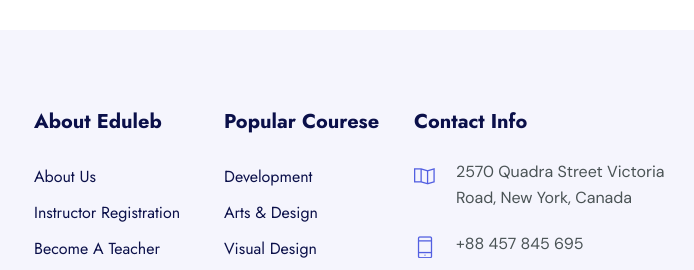
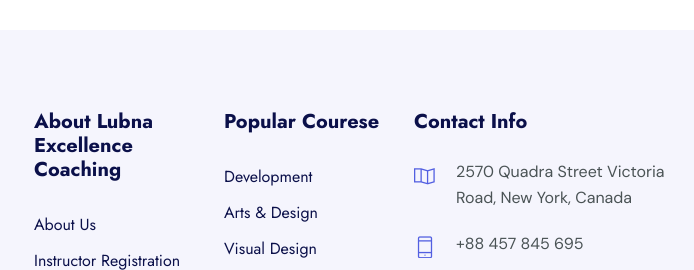
Before and after one commit to Themostgit/lubna-excellence-coaching, a plain HTML site: page index.html in a window 1280 px wide. Shown: the part 8298-8568 px from the top of the page, 333-1027 px from the left. Drawn offline with Linux system fonts and the light colour scheme.

Commit message:
Update index.html

```diff
--- a/index.html
+++ b/index.html
@@ -7,10 +7,10 @@
 		<meta http-equiv="X-UA-Compatible" content="IE=edge">
 		<meta name="viewport" content="width=device-width, initial-scale=1, shrink-to-fit=no">
 		<!-- The above 3 meta tags *must* come first in the head; any other head content must come *after* these tags -->
-		<meta name="description" content="Eduleb - Education HTML Template">
+		<meta name="description" content="Lubna Excellence Coaching - Education HTML Template">
 		<meta name="keywords" content="agency, business, corporate, creative, html5, modern, multipurpose, One Page, parallax, startup">
 		<!-- SITE TITLE -->
-		<title>Eduleb - Education HTML Template</title>
+		<title>Lubna Excellence Coaching - Education HTML Template</title>
 		<!-- Latest Bootstrap min CSS -->
 		<link rel="stylesheet" href="assets/bootstrap/css/bootstrap.min.css">
 		<!-- Google Font -->
@@ -730,7 +730,7 @@
 					</div><!--- END COL -->
 					<div class="col-lg-2 col-sm-6 col-xs-12">
 						<div class="single_footer">
-							<h4>About Eduleb</h4>
+							<h4>About Lubna Excellence Coaching</h4>
 							<ul>
 								<li><a href="#">About us</a></li>
 								<li><a href="#">Instructor Registration</a></li>
```
